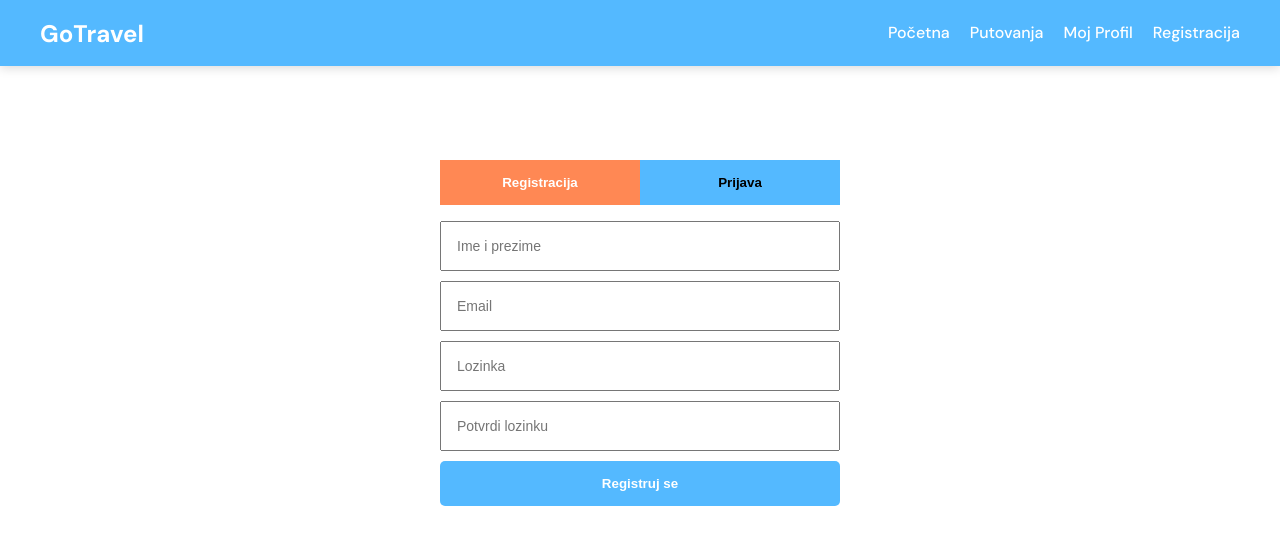
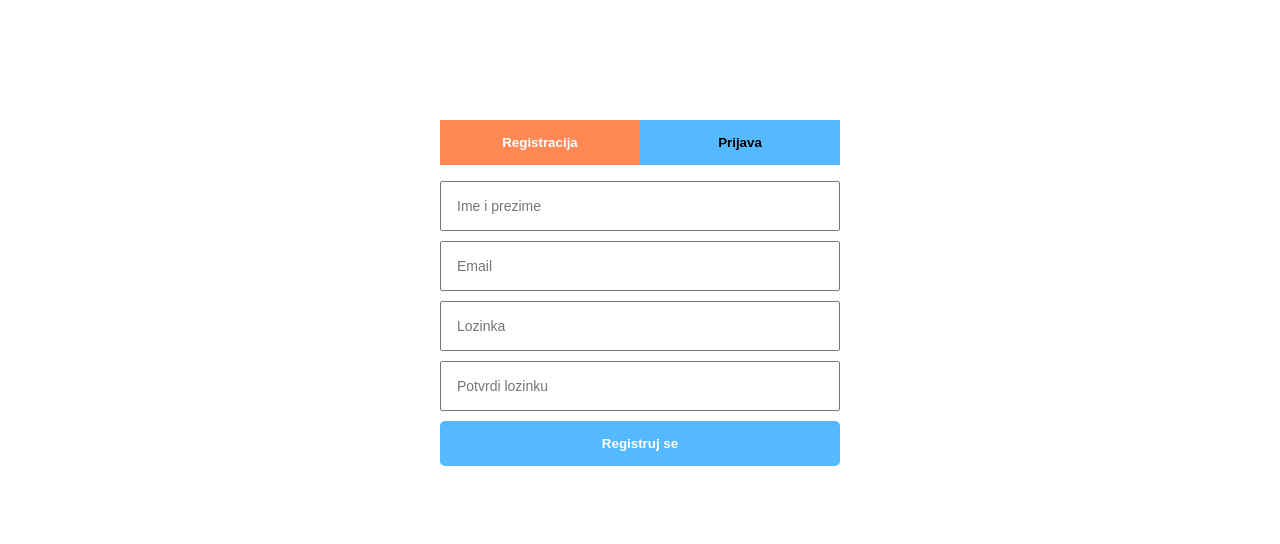
Before and after one commit to elab-development/klijentske-veb-tehnologije-2024-2023-0443-turisticka-agencija, a React (Create React App) app: page /Registracija in a window 1280 px wide. Shown: the top 544 px of the page. Built offline with nearby package versions, Linux system fonts and the light colour scheme.

Commit message:
Promenjena stranica za registraciju

```diff
--- a/src/css/regpri.css
+++ b/src/css/regpri.css
@@ -1,7 +1,7 @@
 .container{
     width: 90%;
     max-width: 400px;
-    margin: 40px auto;
+    margin: 0 auto;
     padding-top: 120px;
 }
 
--- a/src/pages/Registracija.tsx
+++ b/src/pages/Registracija.tsx
@@ -5,7 +5,6 @@ import RegPri from '../components/RegPri'
 function Registracija() {
   return (
     <>
-        <NavBar/>
         <RegPri/>
     </>
   )
```
